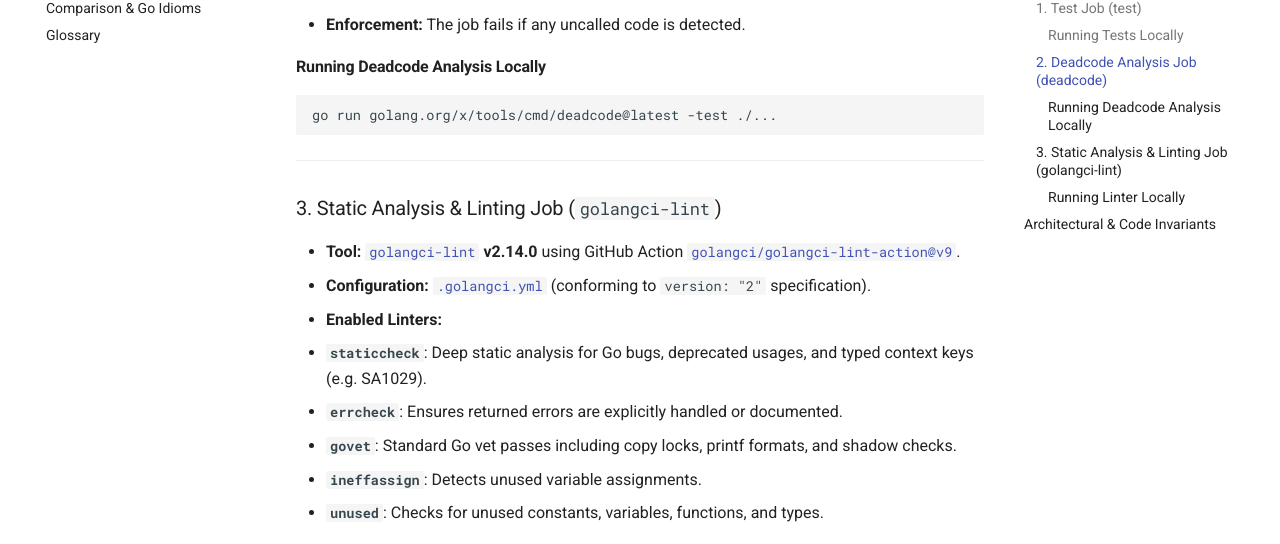
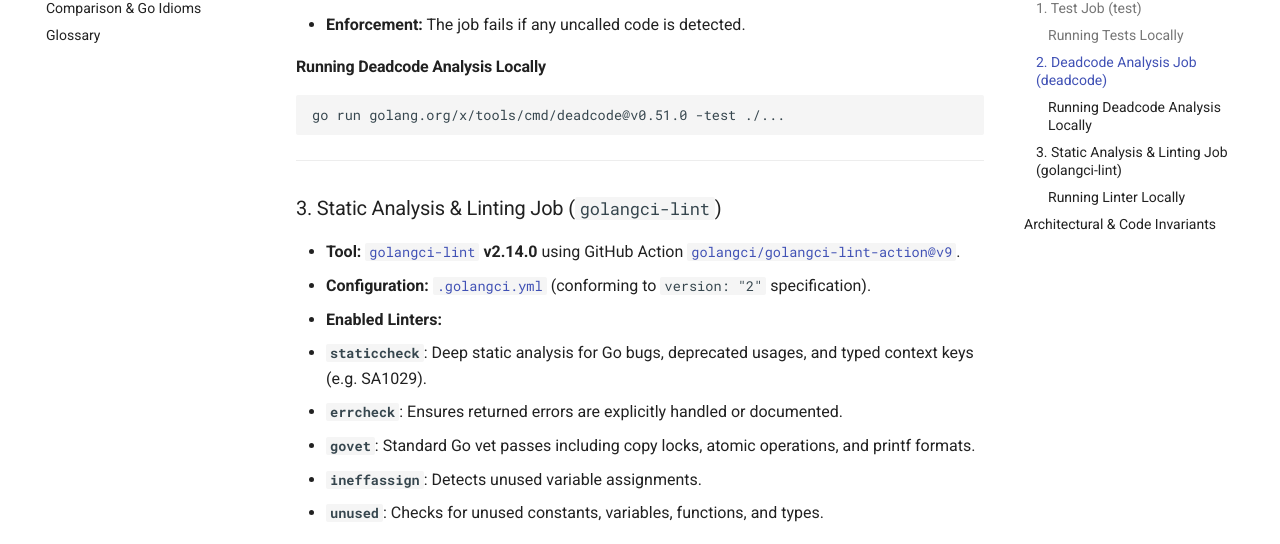
Before and after one commit to githoober/monogo, an MkDocs documentation site: the page built from docs/ci.md, in a window 1280 px wide and 900 px high, scrolled down 1396 px. Shown: the part 154-698 px from the top of the window. Built offline with MkDocs 1.6.1 and Material for MkDocs 9.7.7, drawn with Linux system fonts in a browser that asks for light colours.

Commit message:
ci: enforce deadcode failure, pin tool, enforce alias compatibility, and align docs

````diff
--- a/docs/ci.md
+++ b/docs/ci.md
@@ -58,7 +58,7 @@ go tool cover -func=coverage.out
 #### Running Deadcode Analysis Locally
 
 ```bash
-go run golang.org/x/tools/cmd/deadcode@latest -test ./...
+go run golang.org/x/tools/cmd/deadcode@v0.51.0 -test ./...
 ```
 
 ---
@@ -70,7 +70,7 @@ go run golang.org/x/tools/cmd/deadcode@latest -test ./...
 - **Enabled Linters:**
   - **`staticcheck`**: Deep static analysis for Go bugs, deprecated usages, and typed context keys (e.g. SA1029).
   - **`errcheck`**: Ensures returned errors are explicitly handled or documented.
-  - **`govet`**: Standard Go vet passes including copy locks, printf formats, and shadow checks.
+  - **`govet`**: Standard Go vet passes including copy locks, atomic operations, and printf formats.
   - **`ineffassign`**: Detects unused variable assignments.
   - **`unused`**: Checks for unused constants, variables, functions, and types.
 
````
Also changed, not shown: README.md (+1 -1 lines), 2 other files.
